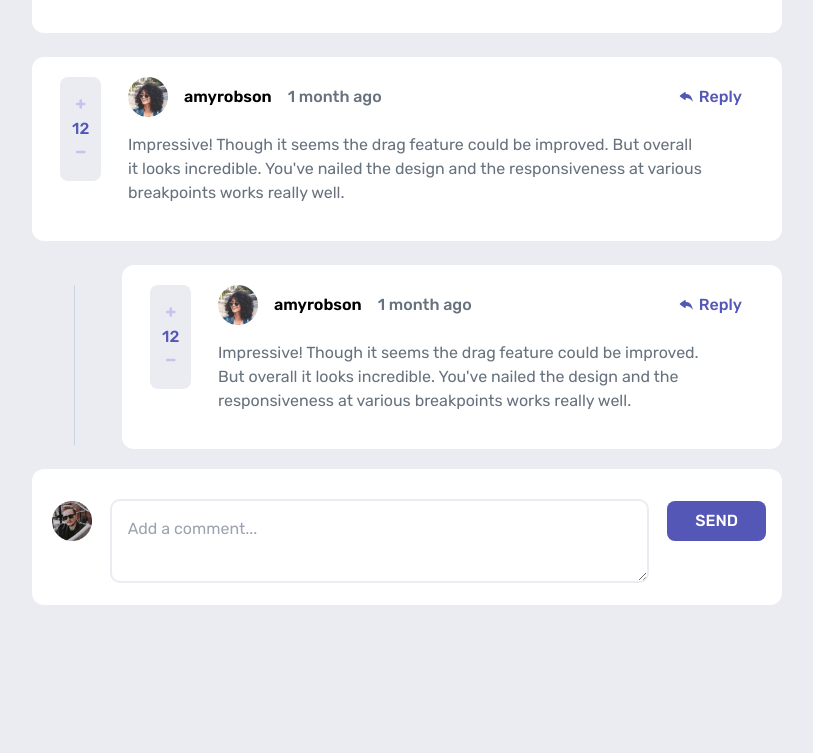
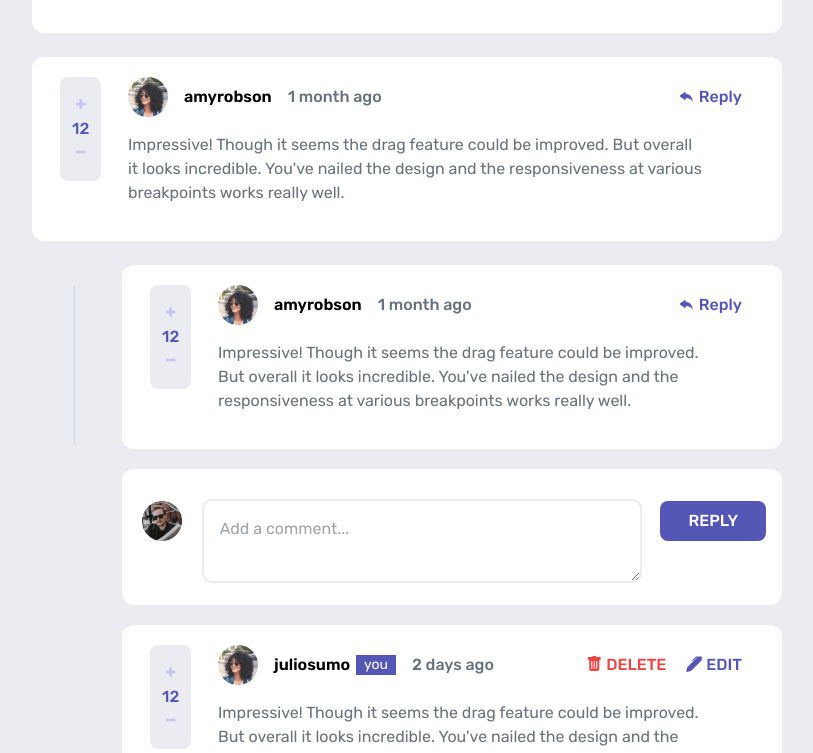
Before and after one commit to Nnadivictory25/interactive-comments-section, a website: page index.html in a window 1280 px wide. Shown: the part 191-944 px from the top of the page, without its empty margins (233-1046 px from the left). Before the commit the page ends 816 px from the top, so only its background shows below. Drawn offline with nearby package versions, Linux system fonts and the light colour scheme.

Commit message:
componenets to be rendered created

```diff
--- a/app/scss/components/comment-card.scss
+++ b/app/scss/components/comment-card.scss
@@ -55,3 +55,17 @@
 .replyBtn {
     @include hoverEffect;
 }
+
+button {
+    background-color: var(--mod-blue) !important;
+    @include hoverEffect;
+}
+
+textarea {
+    outline: 2px solid var(--light-grey);
+    @include transition(outline);
+
+    &:hover, &:focus {
+        outline: 2px solid (var(--mod-blue));
+    }
+}
--- a/app/scss/util/mixins.scss
+++ b/app/scss/util/mixins.scss
@@ -17,6 +17,10 @@
         .postedAt {
             color: var(--grey-blue);
         }
+
+        .you {
+            background-color: var(--mod-blue);
+        }
     }
 
     &__comment {
@@ -33,6 +37,11 @@
                 -webkit-text-stroke: .1rem;
                 color: var(--light-grey-blue);
                 cursor: pointer;
+                @include transition(color);
+
+                &:hover {
+                    color: var(--mod-blue);
+                }
             }
 
             .count {
@@ -42,6 +51,14 @@
 
         .replyBtn {
             color: var(--mod-blue);
+        }
+
+        .crudBtns {
+            color: var(--mod-blue);
+
+            .edit, .delete {
+                @include hoverEffect;
+            }
         }
     }
 }
--- a/index.html
+++ b/index.html
@@ -100,6 +100,43 @@
         </div>
       </div>
 
+      <div class="addCommentCard bg-white px-5 lg:pr-4 rounded-xl flex flex-col lg:justify-end lg:flex-row gap-x-5 relative lg:pb-6 lg:pt-4 w-[95%] ml-auto lg:w-[88%] mt-5">
+        <textarea name="comment" id="comment" cols="30" rows="2" class="w-full p-4 mt-5 lg:mt-4 rounded-lg lg:w-[70%]" placeholder="Add a comment..."></textarea>
+        <div class="footer flex justify-between items-center lg:block py-3">
+          <img class="w-10 lg:absolute left-5 top-8" src="./images/avatars/image-maxblagun.png" alt="">
+          <button type="button" class="px-7 py-3 lg:py-2 lg:mt-1 text-white rounded-lg font-medium">REPLY</button>
+        </div>
+      </div>
+
+      <div class="commentCard bg-white rounded-xl p-5 relative lg:pr-20 lg:pl-24 lg:pb-4 mt-5 ml-auto w-[95%] lg:w-[88%]">
+        <div class="commentCard__header flex items-center gap-x-4 pb-4">
+          <img class="w-10" src="/images/avatars/image-amyrobson.png" alt="">
+          <p class="username font-semibold">juliosumo</p>
+          <p class="you text-white px-2 ml-[-10px] text-sm">you</p>
+          <p class="postedAt font-medium">2 days ago</p>
+        </div>
+        <p class="commentCard__comment">
+          Impressive! Though it seems the drag feature could be improved. But overall it looks incredible. You've nailed the design and the responsiveness at various breakpoints works really well.
+        </p>
+        <div class="commentCard__footer flex items-center justify-between mt-5 lg:block">
+          <div class="score flex items-center gap-x-3 font-medium rounded-lg px-4 py-2 lg:absolute left-7 lg:flex-col top-5 lg:py-4 lg:px-3">
+            <i class="bi bi-plus"></i>
+            <span class="count">12</span>
+            <i class="bi bi-dash"></i>
+          </div>
+          <div class="crudBtns flex items-center gap-x-3 lg:gap-x-5 font-medium lg:absolute top-7 right-10">
+            <div class="delete flex items-center gap-x-1 text-red-500 cursor-pointer">
+              <i class="bi bi-trash-fill"></i>
+              <p>DELETE</p>
+            </div>
+            <div class="edit flex items-center gap-x-1 cursor-pointer">
+              <i class="bi bi-pen-fill"></i>
+              <p>EDIT</p>
+            </div>
+          </div>
+        </div>
+      </div>
+
     </section>
 
   </section>
```
Also changed, not shown: dist/style.css, 1 other file.
